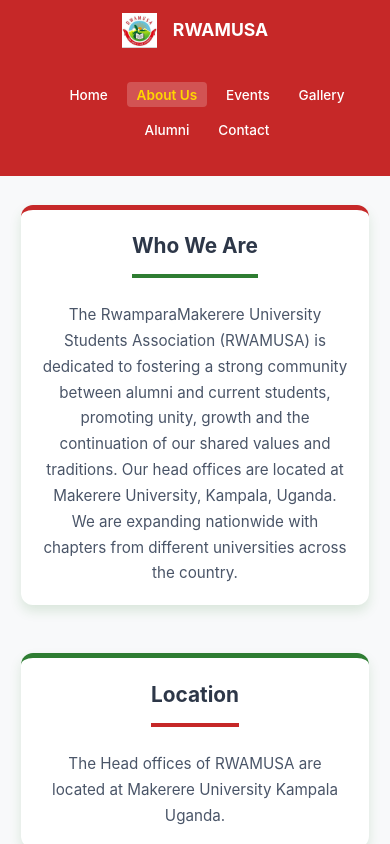
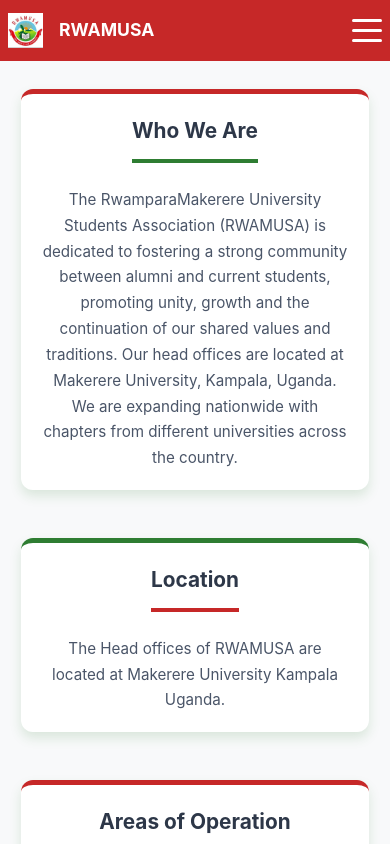
Before and after one commit to anthonybyamugisha/rwamusa, a React (Create React App) app: page /about in a window 390 px wide. Shown: the top 844 px of the page. Built offline with nearby package versions, Linux system fonts and the light colour scheme.

Commit message:
Add design on the home page

```diff
--- a/src/App.css
+++ b/src/App.css
@@ -23,7 +23,7 @@
   padding: 1rem 0;
   position: sticky;
   top: 0;
-  z-index: 100;
+  z-index: 1000;
 }
 
 .nav-container {
@@ -33,6 +33,7 @@
   justify-content: space-between;
   align-items: center;
   padding: 0 2rem;
+  position: relative;
 }
 
 .logo-container {
@@ -52,6 +53,44 @@
   margin: 0;
 }
 
+/* Hamburger Menu */
+.hamburger-menu {
+  display: none;
+  flex-direction: column;
+  justify-content: space-around;
+  width: 30px;
+  height: 30px;
+  background: transparent;
+  border: none;
+  cursor: pointer;
+  padding: 0;
+  z-index: 1001;
+  position: relative;
+}
+
+.hamburger-line {
+  width: 100%;
+  height: 3px;
+  background: var(--rwamusa-white);
+  border-radius: 10px;
+  transition: all 0.3s linear;
+  position: relative;
+  transform-origin: center;
+}
+
+/* Hamburger Animation */
+.hamburger-menu.active .hamburger-line:nth-child(1) {
+  transform: rotate(45deg) translate(6px, 6px);
+}
+
+.hamburger-menu.active .hamburger-line:nth-child(2) {
+  opacity: 0;
+}
+
+.hamburger-menu.active .hamburger-line:nth-child(3) {
+  transform: rotate(-45deg) translate(6px, -6px);
+}
+
 .nav-links {
   display: flex;
   list-style: none;
@@ -68,6 +107,7 @@
   transition: color 0.3s ease;
   padding: 0.5rem 1rem;
   border-radius: 4px;
+  display: block;
 }
 
 .nav-link:hover {
@@ -159,27 +199,88 @@
   .logo-image {
     height: 45px;
   }
+
+  .nav-link {
+    padding: 0.4rem 0.8rem;
+    font-size: 0.9rem;
+  }
 }
 
 /* Mobile Responsive Design */
 @media (max-width: 768px) {
   .nav-container {
-    flex-direction: column;
+    flex-direction: row;
     padding: 0 1rem;
   }
 
-  .logo-container {
-    margin-bottom: 1rem;
+  .hamburger-menu {
+    display: flex;
   }
 
   .nav-links {
-    margin-top: 1rem;
-    flex-wrap: wrap;
+    position: fixed;
+    left: 0;
+    top: 0;
+    height: 100vh;
+    width: 100%;
+    background-color: var(--rwamusa-red);
+    flex-direction: column;
     justify-content: center;
+    align-items: center;
+    gap: 2rem;
+    clip-path: circle(0px at 90% -10%);
+    -webkit-clip-path: circle(0px at 90% -10%);
+    transition: all 0.5s ease-out;
+    pointer-events: none;
+    z-index: 1000;
+  }
+
+  .nav-links.mobile-active {
+    clip-path: circle(1500px at 90% -10%);
+    -webkit-clip-path: circle(1500px at 90% -10%);
+    pointer-events: all;
   }
 
   .nav-links li {
-    margin: 0.5rem;
+    margin: 0;
+    opacity: 0;
+    transform: translateX(100px);
+    transition: all 0.5s ease-out;
+    width: 100%;
+    text-align: center;
+  }
+
+  .nav-links.mobile-active li {
+    opacity: 1;
+    transform: translateX(0);
+  }
+
+  .nav-links li:nth-child(1) {
+    transition-delay: 0.2s;
+  }
+
+  .nav-links li:nth-child(2) {
+    transition-delay: 0.3s;
+  }
+
+  .nav-links li:nth-child(3) {
+    transition-delay: 0.4s;
+  }
+
+  .nav-links li:nth-child(4) {
+    transition-delay: 0.5s;
+  }
+
+  .nav-links li:nth-child(5) {
+    transition-delay: 0.6s;
+  }
+
+  .nav-links li:nth-child(6) {
+    transition-delay: 0.7s;
+  }
+
+  .logo-container {
+    margin-bottom: 0;
   }
 
   .main-content {
@@ -199,8 +300,19 @@
   }
 
   .nav-link {
-    padding: 0.4rem 0.8rem;
-    font-size: 0.9rem;
+    padding: 1rem 2rem;
+    font-size: 1.2rem;
+    display: block;
+    text-align: center;
+    width: 80%;
+    margin: 0 auto;
+    border-radius: 8px;
+  }
+
+  .nav-link:hover,
+  .nav-link.active {
+    background-color: rgba(255, 255, 255, 0.2);
+    color: var(--rwamusa-yellow);
   }
 }
 
@@ -218,14 +330,6 @@
     font-size: 1.3rem;
   }
 
-  .nav-links {
-    margin-top: 0.8rem;
-  }
-
-  .nav-links li {
-    margin: 0.3rem;
-  }
-
   .main-content {
     padding: 0.8rem;
   }
@@ -239,7 +343,8 @@
   }
 
   .nav-link {
-    padding: 0.3rem 0.6rem;
-    font-size: 0.85rem;
+    padding: 0.8rem 1.5rem;
+    font-size: 1.1rem;
+    width: 90%;
   }
 }
--- a/src/App.js
+++ b/src/App.js
@@ -1,3 +1,4 @@
+import { useState, useEffect } from 'react';
 import { BrowserRouter as Router, Routes, Route, NavLink } from 'react-router-dom';
 import './App.css';
 
@@ -14,6 +15,44 @@
 
 // Simple navigation component
 function Navigation() {
+  const [isMenuOpen, setIsMenuOpen] = useState(false);
+
+  const toggleMenu = () => {
+    setIsMenuOpen(!isMenuOpen);
+  };
+
+  const closeMenu = () => {
+    setIsMenuOpen(false);
+  };
+
+  // Close menu when clicking outside
+  useEffect(() => {
+    const handleClickOutside = (event) => {
+      if (isMenuOpen && !event.target.closest('.nav-container')) {
+        closeMenu();
+      }
+    };
+
+    document.addEventListener('click', handleClickOutside);
+    return () => {
+      document.removeEventListener('click', handleClickOutside);
+    };
+  }, [isMenuOpen]);
+
+  // Close menu when window is resized to desktop size
+  useEffect(() => {
+    const handleResize = () => {
+      if (window.innerWidth > 768 && isMenuOpen) {
+        closeMenu();
+      }
+    };
+
+    window.addEventListener('resize', handleResize);
+    return () => {
+      window.removeEventListener('resize', handleResize);
+    };
+  }, [isMenuOpen]);
+
   return (
     <nav className="navigation">
       <div className="nav-container">
@@ -21,13 +60,21 @@
           <img src="/assets/images/Rwamusa _logo.jpeg" alt="RWAMUSA Logo" className="logo-image" />
           <h1 className="logo-text">RWAMUSA</h1>
         </div>
-        <ul className="nav-links">
-          <li><NavLink to="/" end className={({ isActive }) => isActive ? "nav-link active" : "nav-link"}>Home</NavLink></li>
-          <li><NavLink to="/about" className={({ isActive }) => isActive ? "nav-link active" : "nav-link"}>About Us</NavLink></li>
-          <li><NavLink to="/events" className={({ isActive }) => isActive ? "nav-link active" : "nav-link"}>Events</NavLink></li>
-          <li><NavLink to="/gallery" className={({ isActive }) => isActive ? "nav-link active" : "nav-link"}>Gallery</NavLink></li>
-          <li><NavLink to="/alumni-network" className={({ isActive }) => isActive ? "nav-link active" : "nav-link"}>Alumni</NavLink></li>
-          <li><NavLink to="/contact" className={({ isActive }) => isActive ? "nav-link active" : "nav-link"}>Contact</NavLink></li>
+
+        {/* Hamburger Menu Icon */}
+        <div className={`hamburger-menu ${isMenuOpen ? 'active' : ''}`} onClick={toggleMenu}>
+          <span className="hamburger-line"></span>
+          <span className="hamburger-line"></span>
+          <span className="hamburger-line"></span>
+        </div>
+
+        <ul className={`nav-links ${isMenuOpen ? 'mobile-active' : ''}`}>
+          <li><NavLink to="/" end className={({ isActive }) => isActive ? "nav-link active" : "nav-link"} onClick={closeMenu}>Home</NavLink></li>
+          <li><NavLink to="/about" className={({ isActive }) => isActive ? "nav-link active" : "nav-link"} onClick={closeMenu}>About Us</NavLink></li>
+          <li><NavLink to="/events" className={({ isActive }) => isActive ? "nav-link active" : "nav-link"} onClick={closeMenu}>Events</NavLink></li>
+          <li><NavLink to="/gallery" className={({ isActive }) => isActive ? "nav-link active" : "nav-link"} onClick={closeMenu}>Gallery</NavLink></li>
+          <li><NavLink to="/alumni-network" className={({ isActive }) => isActive ? "nav-link active" : "nav-link"} onClick={closeMenu}>Alumni</NavLink></li>
+          <li><NavLink to="/contact" className={({ isActive }) => isActive ? "nav-link active" : "nav-link"} onClick={closeMenu}>Contact</NavLink></li>
         </ul>
       </div>
     </nav>
--- a/src/pages/AboutUsPage.js
+++ b/src/pages/AboutUsPage.js
@@ -203,7 +203,20 @@
       <section className="cabinet-photo-section animate-fade-in-up">
         <h2 className="animate-fade-in-down">RWAMUSA Cabinet</h2>
         <div className="cabinet-image-container">
-          <img src="/assets/images/cabinet.jpg" alt="RWAMUSA Cabinet" className="cabinet-image" />
+          <img src="/assets/images/cabinet_photo.jpg" alt="RWAMUSA Cabinet" className="cabinet-image" />
+        </div>
+      </section>
+
+      {/* Constitution Section */}
+      <section className="constitution-section animate-fade-in-up">
+        <h2 className="animate-fade-in-down">RWAMUSA Constitution</h2>
+        <div className="constitution-content">
+          <p>
+            Download our official constitution to learn more about our organization, governance structure, and operational guidelines.
+          </p>
+          <a href="/assets/documents/RWAMUSA constitution.pdf" download="RWAMUSA_Constitution.pdf" className="rwamusa-button">
+            Download Constitution
+          </a>
         </div>
       </section>
 
```
Also changed, not shown: src/pages/AboutUsPage.css (+72 -13 lines).
